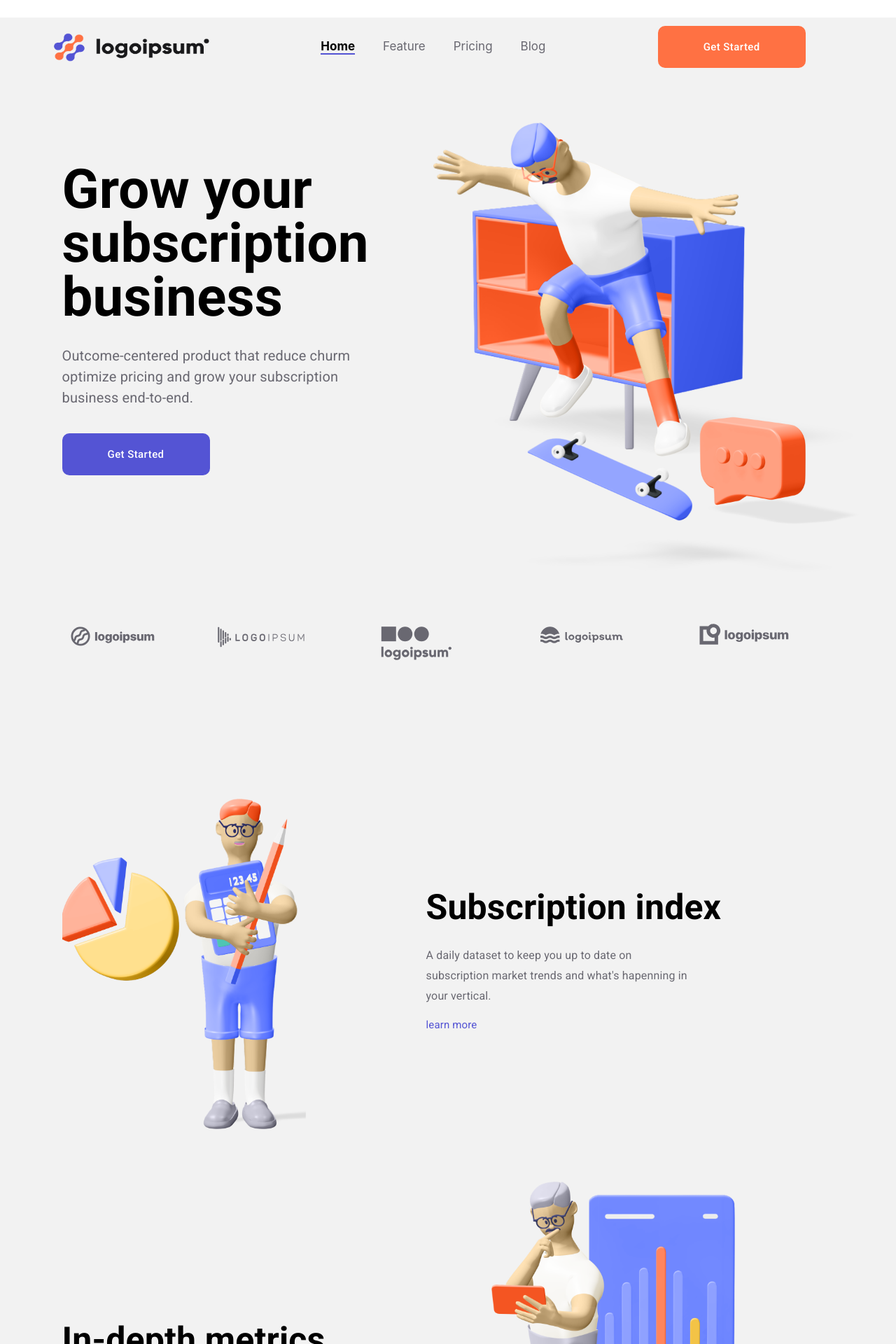
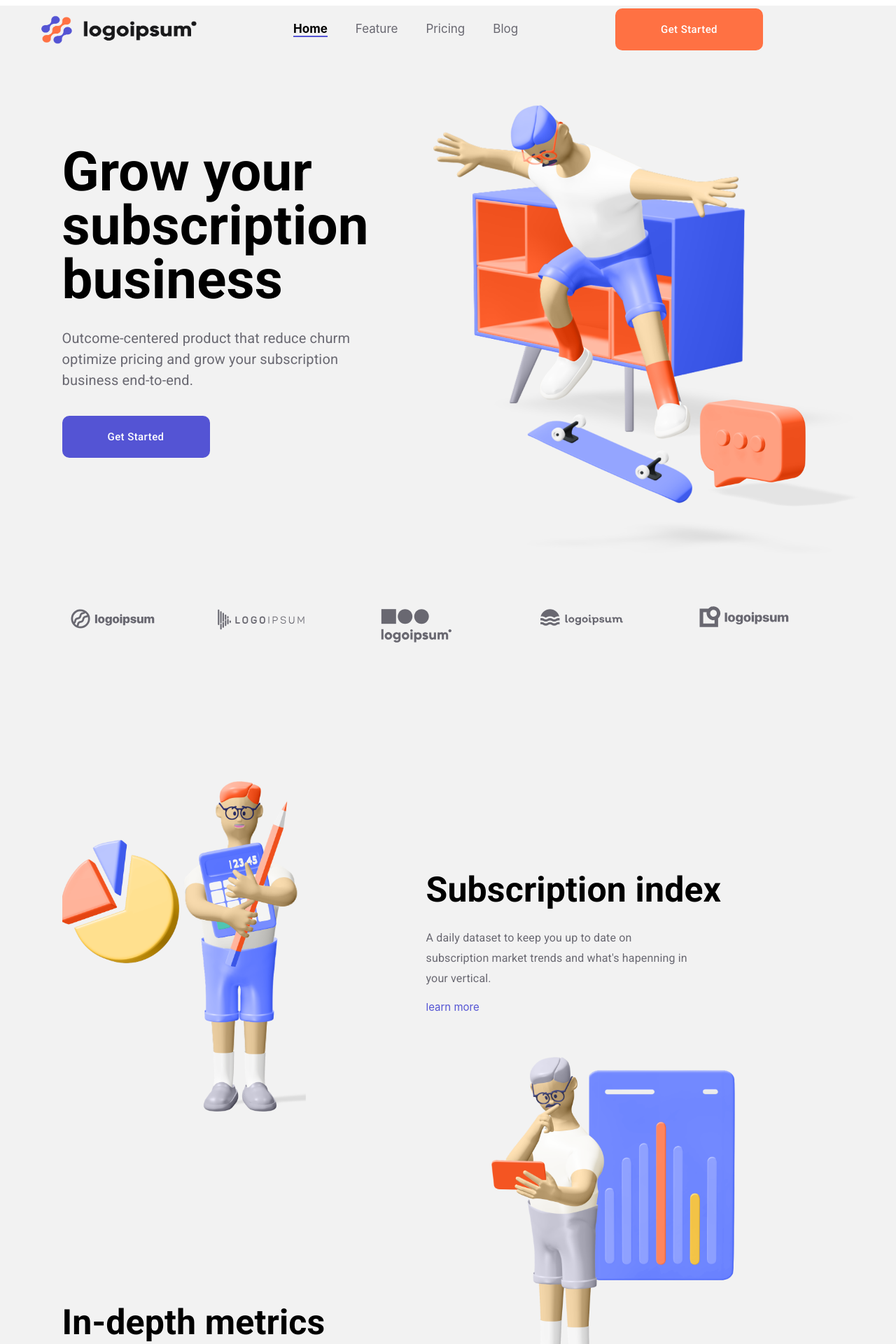
Before and after one commit to Mamoor000khan/Logoipsum-react-app, a React (Create React App) app: page / in a window 1280 px wide. Shown: the top 1920 px of the page at 70% size. Built offline with nearby package versions, Linux system fonts and the light colour scheme.

Commit message:
fixes pricing pack

```diff
--- a/src/components/Header/header.js
+++ b/src/components/Header/header.js
@@ -7,7 +7,7 @@ import Navbar from '../Nav/navbar';
 
 function header () {
     return (
-        <div style={{backgroundColor:'#F2F2F2'}}>
+        <div >
           <Navbar/>
 
           <Headertop/>
--- a/src/components/Nav/navbar.js
+++ b/src/components/Nav/navbar.js
@@ -1,8 +1,8 @@
 import React from 'react';
 import { makeStyles } from '@material-ui/core/styles';
-import Paper from '@material-ui/core/Paper';
+
 import Grid from '@material-ui/core/Grid';
-import { Link } from '@material-ui/core';
+import { Container, Link } from '@material-ui/core';
 
 import Logo from '../../assets/img/navbarlogo.png';
 import Button from './getStartedButton';
@@ -13,12 +13,10 @@ const useStyles = makeStyles((theme) => ({
          width:'1120px',
          height:'60xp',
           marginBottom:'135px',
-          marginTop: '37px',
-           marginLeft: "77px",
+          marginTop: '12px',
+           marginLeft: "35px",
           textAlign:'centre',
       },
-
-
   link: {
             // flexGrow: 1,
             fontSize: '17px',
@@ -28,8 +26,7 @@ const useStyles = makeStyles((theme) => ({
             // marginLeft:'-54px',
             marginTop:'17px',
 
-
-              '&:hover': {
+       '&:hover': {
                 borderBottom: '2px solid #5454D4',
                 color: 'black',
                 lineHeight: 'inherit',
@@ -47,111 +44,39 @@ export default function Navbar() {
   const classes = useStyles();
 
   return (
-    <div className={classes.root}>
-      <Grid container spacing={3}>
-        <Grid item xs={4}>
+    <Container className={classes.root}>
+      <Grid container spacing={1} >
+        <Grid item xs={4} md={4}>
+           <img alt="" src={Logo}
+                style={{width:'222px', height:'41px', margin:'auto',textAlign:'center',
+                          marginTop:'10px' }}/>
+        </Grid>
 
-          <img alt="" src={Logo}
-                  style={{width:'222px', height:'41px', margin:'auto',textAlign:'center',
-                          marginTop:'10px' }}/>
+        <Grid item xs={4} md={4}>
+          <div className={classes.navLinks}>
+             <Link href="#" className={classes.link} style={{fontWeight: 'bold',
+                   marginTop:'17px', borderBottom:'2px solid #5454D4',color: 'black',}}
+                   >Home
+             </Link>
 
+            <Link href="#" className={classes.link} style={{marginLeft:'40px'}}
+                   >Feature
+            </Link>
 
-        </Grid>
-        <Grid item xs={4}>
-          <div className={classes.navLinks}>
-          <Link href="#" className={classes.link} style={{fontWeight: 'bold',marginTop:'17px', borderBottom:'2px solid #5454D4',color: 'black',}}
-             >Home</Link>
-            <Link href="#" className={classes.link} style={{marginLeft:'40px'}}>Feature</Link>
-            <Link href="#" className={classes.link} style={{marginLeft:'40px'}}>Pricing</Link>
-            <Link href="#" className={classes.link} style={{marginLeft:'40px'}}>Blog</Link>
+            <Link href="#" className={classes.link} style={{marginLeft:'40px'}}
+                   >Pricing
+            </Link>
+
+            <Link href="#" className={classes.link} style={{marginLeft:'40px'}}
+                   >Blog
+            </Link>
           </div>
         </Grid>
-        <Grid item xs={4}>
+
+        <Grid item xs={4} md={4}>
             <Button/>
-
         </Grid>
-
       </Grid>
-    </div>
+    </Container>
   );
 }
-
-
-
-
-
-// import React from 'react';
-// import { makeStyles } from '@material-ui/core/styles';
-
-// import Grid from '@material-ui/core/Grid';
-
-// import Logo from '../../assets/img/navbarlogo.png';
-// import Button from './getStartedButton';
-// import { Container } from '@material-ui/core';
-
-// const useStyles = makeStyles((theme) => ({
-//   root: {
-
-//     width:'1120px',
-//     height:'60xp',
-//      marginBottom:'135px',
-//      marginTop: '37px',
-//     //  marginLeft: "77px",
-//      textAlign:'centre',
-//   },
-//   link: {
-//         // flexGrow: 1,
-//         fontSize: '17px',
-//         textTransform: 'none',
-//         color: '#696871',
-//         margin: 'auto',
-//         // marginLeft:'-54px',
-//         marginTop:'17px',
-
-
-//           '&:hover': {
-//             borderBottom: '2px solid #5454D4',
-//             color: 'black',
-//             lineHeight: 'inherit',
-//             textDecoration: 'none',
-//             fontWeight: 'bold',
-
-//         }
-//        }
-// }));
-
-// export default function CenteredGrid() {
-//   const classes = useStyles();
-
-//   return (
-//     <Container className={classes.root}>
-//       <Grid container spacing={3} >
-//           <Grid item xs={12} md={3}>
-//               <img alt="" src={Logo}
-//                  style={{width:'222px', height:'41px', margin:'auto',textAlign:'center',
-//                          marginTop:'10px' }}/>
-//           </Grid>
-
-//           <Grid  item xs={12} md={1} style={{marginTop:'16px', marginLeft:'56px'}} >
-//               <b style={{marginTop:'17px', borderBottom:'2px solid #5454D4'}}> Home</b>
-//           </Grid>
-
-//           <Grid  item xs={12} md={1} style={{marginRight:'16px'}} >
-//                <p className={classes.link}> Features</p>
-//           </Grid>
-
-//           <Grid item xs={12} md={1} style={{marginRight:'17px'}}>
-//                <p className={classes.link}> Pricing</p>
-//           </Grid>
-
-//           <Grid  item xs={12} md={1} style={{marginRight:'90px'}}>
-//                <p className={classes.link}>Blog</p>
-//           </Grid>
-
-//           <Grid item xs={12} md={3}>
-//                <Button/>
-//           </Grid>
-//        </Grid>
-//     </Container>
-//   );
-// }
--- a/src/components/features/features.js
+++ b/src/components/features/features.js
@@ -1,5 +1,6 @@
 import React from 'react';
 
+import { Link } from '@material-ui/core';
 import Typography from '@material-ui/core/Typography';
 import Container from '@material-ui/core/Container';
 import Img from '../../assets/img/feature.png';
@@ -23,7 +24,7 @@ export default function Package() {
                 <p style={{width:'375px', color:'#696871', lineHeight:'29px'}}>A daily dataset to keep you up to date on subscription market trends and what's hapenning in your vertical.</p>
           </Typography>
 
-          <Typography style={{height: '173px', fontSize: '15px', color: '#5454D4'}}>learn more</Typography>
+          <Link style={{height: '173px', fontSize: '15px', color: '#5454D4'}}>learn more</Link>
 
            </div>
       </Container>
--- a/src/components/package/package.js
+++ b/src/components/package/package.js
@@ -1,5 +1,6 @@
 import React from 'react';
 
+import { Link } from '@material-ui/core';
 import Typography from '@material-ui/core/Typography';
 import Container from '@material-ui/core/Container';
 import Img from '../../assets/img/package.png';
@@ -23,9 +24,9 @@ export default function Package() {
                     Getting data has naver been easier </p>
                </Typography>
 
-               <Typography style={{height: '173px', fontSize: '15px', color: '#5454D4'}}
+               <Link style={{height: '173px', fontSize: '15px', color: '#5454D4'}}
                     >learn more
-               </Typography>
+               </Link>
             </div>
 
             <div style={{width:'346px', height:'474px',  marginLeft:'613px', marginTop:'-535px'}}>
--- a/src/components/pricing/pricing.js
+++ b/src/components/pricing/pricing.js
@@ -13,7 +13,7 @@ const useStyles = makeStyles((theme) => ({
     display:'flex',
     /* flex-direction: column; */
     alignItems:'space-between',
-    marginTop:'160px'
+    // marginTop:'160px'
  },
  heading: {
     width:'383px',
--- a/src/components/pricing/pricingpack.js
+++ b/src/components/pricing/pricingpack.js
@@ -9,7 +9,7 @@ import { Typography } from '@material-ui/core';
 
 const useStyles = makeStyles((theme) => ({
   root: {
-    width:'1211px',
+    // width:'1211px',
   },
 
   packItem: {
@@ -52,37 +52,34 @@ export default function SpacingGrid() {
 
 
               <Grid className={classes.packItem} >
-                  <Grid ><p style={{marginTop:'44px'}}>starter</p></Grid>
-                  <Grid><b style={{fontSize:'38px'}}><p>Free</p></b></Grid>
-                   <Grid>     <p>1 Website</p></Grid>
-                   <Grid>  <p>5 Gb Hosting</p></Grid>
-                   <Grid> <p>Limited Support</p></Grid>
-                   <Grid>  <StartedBtn/></Grid>
+                  <Typography style={{marginTop:'44px', marginLeft:'60px'}}>starter</Typography>
+                  <Typography><b style={{fontSize:'38px', marginLeft:'47px'}}>Free</b></Typography>
+                  <Typography style={{marginLeft:'44px'}}>1 Website</Typography>
+                  <Typography style={{marginLeft:'37px'}}>5 Gb Hosting</Typography>
+                  <Typography style={{marginLeft:'28px'}}>Limited Support</Typography>
+                    <StartedBtn />
               </Grid>
 
 
 
               <Grid className={classes.packItem} >
-                  <Grid ><p style={{marginTop:'44px'}}>starter</p></Grid>
-                  <Grid><b style={{fontSize:'38px'}}><p>Free</p></b></Grid>
-                   <Grid><p>1 Website</p></Grid>
-                   <Grid><p>5 Gb Hosting</p></Grid>
-                   <Grid><p>Limited Support</p></Grid>
-                   <Grid><StartedBtn/></Grid>
+                  <Typography style={{marginTop:'44px', marginLeft:'51px'}}>Premium</Typography>
+                  <Typography><b style={{fontSize:'38px'}}>$29/month</b></Typography>
+                  <Typography style={{marginLeft:'44px'}}>10 Website</Typography>
+                  <Typography style={{marginLeft:'37px'}}>15 Gb Hosting</Typography>
+                  <Typography style={{marginLeft:'28px'}}>Premium Support</Typography>
+                    <StartedBtn />
               </Grid>
 
 
-            <Grid><Paper>
-              <Typography className={classes.packItem} >
-                  <Grid ><Paper><p>starter</p></Paper></Grid>
-                  <Grid><Paper><b style={{fontSize:'38px'}}><p>Free</p></b></Paper></Grid>
-                   <Grid>   <Paper>   <p>1 Website</p></Paper></Grid>
-                   <Grid><Paper>  <p>5 Gb Hosting</p></Paper></Grid>
-                   <Grid> <Paper><p>Limited Support</p></Paper></Grid>
-                   <Grid> <Paper> <StartedBtn/></Paper></Grid>
-              </Typography>
-              </Paper>
-            </Grid>
+              <Grid className={classes.packItem} >
+                  <Typography style={{marginTop:'44px', marginLeft:'46px'}}>Enterprice</Typography>
+                  <Typography><b style={{fontSize:'38px'}}>$49/month</b></Typography>
+                  <Typography style={{marginLeft:'25px'}}>Unlimited Website</Typography>
+                  <Typography style={{marginLeft:'37px'}}>50 Gb Hosting</Typography>
+                  <Typography style={{marginLeft:'28px'}}>Premium Support</Typography>
+                    <StartedBtn/>
+              </Grid>
 
             </Grid>
       </Grid>
--- a/src/components/pricing/startedBtn.js
+++ b/src/components/pricing/startedBtn.js
@@ -18,7 +18,7 @@ const useStyles = makeStyles({
         backfaceVisibility: 'hidden',
         boxShadow: 'none',
         // position: 'fixed',
-        marginLeft: '0px',
+        marginLeft: '-13px',
         marginTop: '3px',
 
 
```
